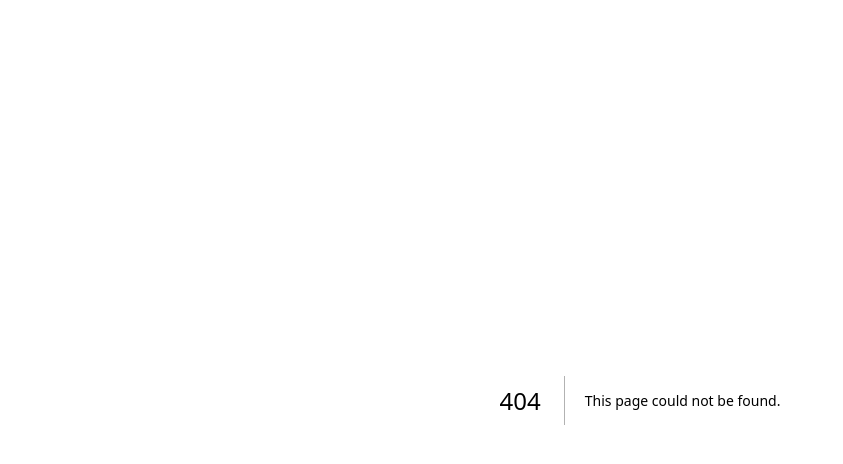
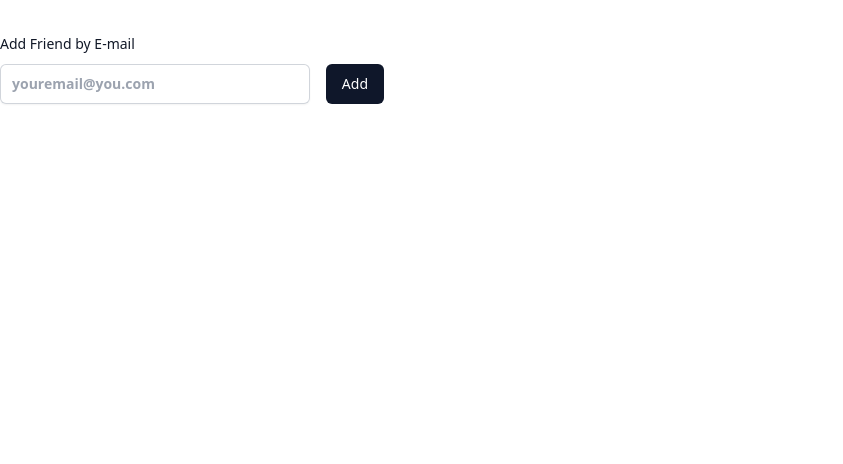
Before and after one commit to tfdeleon/chat_app, a Next.js app in the folder messenger/: page /dashboard/add in a window 1280 px wide. Before the commit this address had no page. Shown: the top 464 px of the page, without its empty margins (0-843 px from the left). Built offline with nearby package versions, Linux system fonts and the light colour scheme.

Commit message:
added a 'add friend' componet

```diff
--- /dev/null
+++ b/messenger/src/app/(dashboard)/dashboard/add/page.tsx
@@ -0,0 +1,14 @@
+import { FC } from 'react'
+import AddFriendButton from '@/components/ui/AddFriendButton'
+
+interface pageProps {}
+
+const page: FC<pageProps> = ({}) => {
+  return <main className='pt-8'>
+    <h1 className='font-bold text-5xl mb-8'>
+        <AddFriendButton />
+    </h1>
+    </main>
+}
+
+export default page
--- a/messenger/src/app/dashboard/page.tsx
+++ b/messenger/src/app/(dashboard)/dashboard/page.tsx
@@ -9,7 +9,8 @@
 const page = async ({}) =>{
 
     const session = await getServerSession(authOptions)
-    return <Button> hello </Button>
+    return<div>Tim is Da GOat</div>
+
 }
 
 export default page
--- /dev/null
+++ b/messenger/src/components/ui/AddFriendButton.tsx
@@ -0,0 +1,73 @@
+'use client'
+import axios, { AxiosError } from 'axios'
+import { addFriendValidator } from '@/lib/validations/add-friend'
+import { FC, useState } from 'react'
+import Button from './Button'
+import { z } from 'zod'
+import { useForm } from 'react-hook-form'
+import { zodResolver } from "@hookform/resolvers/zod"
+
+interface AddFriendButtonProps {
+
+}
+
+type FormData = z.infer<typeof addFriendValidator>
+
+const AddFriendButton: FC<AddFriendButtonProps> = ({}) => {
+    const [showSuccessState, setShowSuccessState] = useState<boolean>(false)
+    const {
+        register,
+        handleSubmit,
+        setError,
+        formState: {errors}
+    } = useForm<FormData>({
+        resolver: zodResolver(addFriendValidator),
+    })
+    const addFriend = async(email:string) => {
+        try{
+            const validatedEmail = addFriendValidator.parse({ email })
+            await axios.post('/api/friends/add', {
+                email: validatedEmail,
+            })
+            setShowSuccessState(true)
+        }catch(e){
+            if(e instanceof z.ZodError){
+                setError('email', {message: e.message})
+                return
+            }
+            if(e instanceof AxiosError){
+                setError('email', {message: e.response?.data})
+                return
+            }
+            setError('email', {message: "Something Went Wrong"})
+
+        }
+    }
+    const onSubmit = (data: FormData) => {
+        addFriend(data.email)
+    }
+  return (
+  <form onSubmit={handleSubmit(onSubmit)}className='max-w-sm'>
+    <label htmlFor='email' className='block text-sm font-medium leading-6 text-gray-900'>
+        Add Friend by E-mail
+    </label>
+
+    <div className='mt-2 flex gap-4'>
+        <input
+        {...register('email')}
+        type="text"
+        className='block w-full rounded-md border-0 py-1.5 text-gray-900 shadow-sm ring-1 ring-inset ring-gray-300 placeholder:text-gray-400 focus:ring-2 focus:ring-inset focus:ring-indigo 600 sm:text-sm sm:leading-6'
+        placeholder='youremail@you.com'
+        />
+        <Button>Add</Button>
+        </div>
+        <p className='mt-1 text-sm text-red-600'>{errors.email?.message}</p>
+        {showSuccessState ? (
+            <p className='mt-1 text-sm text-green-600'>Friend Request Sent!</p>
+
+        ): null}
+  </form>
+  )
+}
+
+export default AddFriendButton
--- /dev/null
+++ b/messenger/src/lib/validations/add-friend.ts
@@ -0,0 +1,6 @@
+import { z } from 'zod'
+
+
+export const addFriendValidator = z.object({
+    email: z.string().email(),
+})
```
Also changed, not shown: messenger/package.json (+5 -5 lines), messenger/src/app/(auth)/login/page.tsx (renamed from messenger/src/app/login/page.tsx), 1 other file (tests, documents, lock files or other folders).
